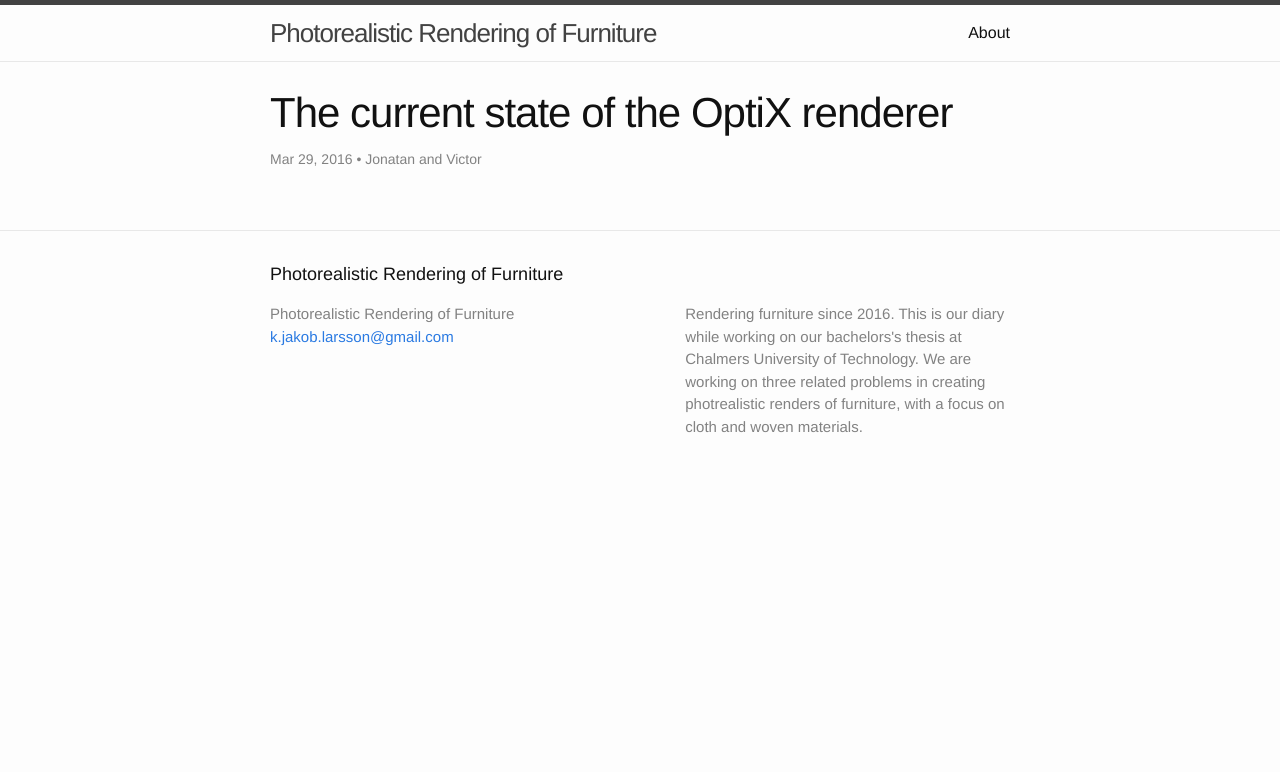
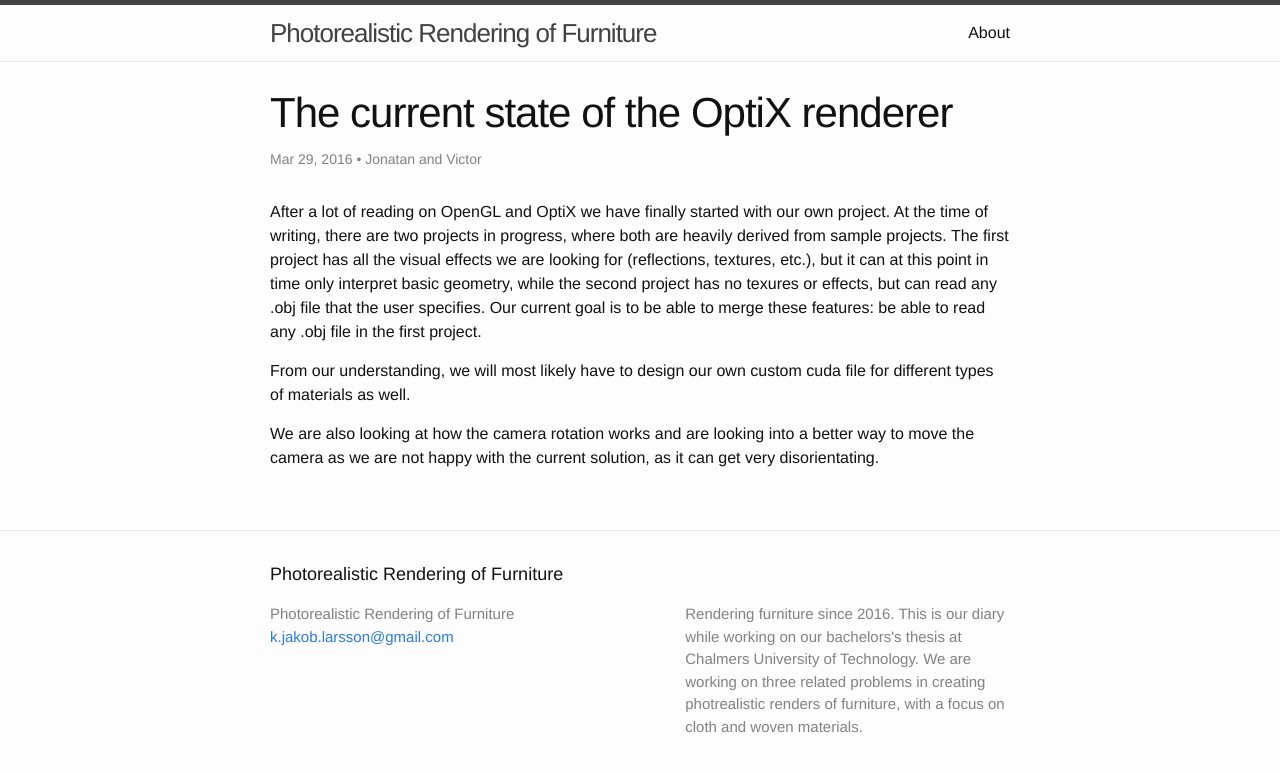
Before and after one commit to karljakoblarsson/Bachelor-work-Furniture, a Jekyll site: the page built from _posts/2016-03-29-StatusOfTheRenderer.markdown, in a window 1280 px wide. Shown: the top 772 px of the page. Built offline with Jekyll 4.4.1, drawn with Linux system fonts in a browser that asks for light colours.

Commit message:
Blogginlägg

```diff
--- a/_posts/2016-03-29-StatusOfTheRenderer.markdown
+++ b/_posts/2016-03-29-StatusOfTheRenderer.markdown
@@ -6,3 +6,11 @@ date:   2016-03-29 16:00:00 +0200
 categories: renderer
 thumbnail: /assets/renderer/2016-03-29-Ko.gif
 ---
+
+
+After a lot of reading on OpenGL and OptiX we have finally started with our own project.
+At the time of writing, there are two projects in progress, where both are heavily derived from sample projects. The first project has all the visual effects we are looking for (reflections, textures, etc.), but it can at this point in time only interpret basic geometry, while the second project has no texures or effects, but can read any .obj file that the user specifies. Our current goal is to be able to merge these features: be able to read any .obj file in the first project.
+
+From our understanding, we will most likely have to design our own custom cuda file for different types of materials as well.
+
+We are also looking at how the camera rotation works and are looking into a better way to move the camera as we are not happy with the current solution, as it can get very disorientating.
```
